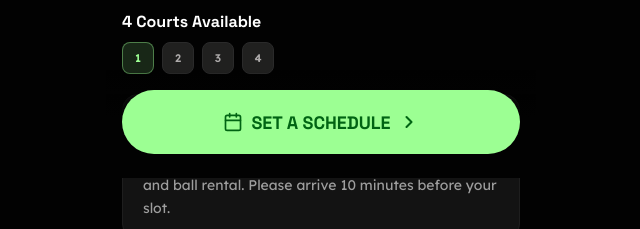
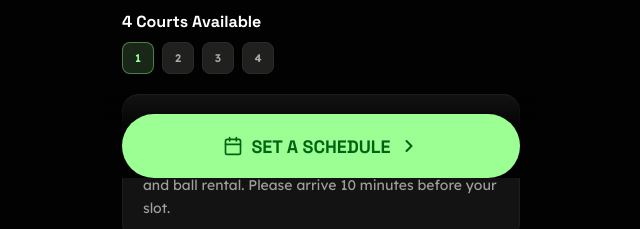
Before and after one commit to evansaragih/playwise, a Next.js app: page /venue/1 in a window 1280 px wide. Shown: the part 622-851 px from the top of the page, without its empty margins (319-959 px from the left). Built offline with nearby package versions, Linux system fonts and the light colour scheme.

Commit message:
Update UI Discover and homescreen

```diff
--- a/app/booking-summary/[id]/page.tsx
+++ b/app/booking-summary/[id]/page.tsx
@@ -336,7 +336,7 @@ export default function BookingSummaryPage() {
         <div className="fixed z-50"
              style={{ bottom:0, left:'max(0px,calc(50% - 215px))', right:'max(0px,calc(50% - 215px))',
                background:'linear-gradient(to top, #020202 55%, transparent 100%)',
-               padding:'20px 16px 24px' }}>
+               padding:'20px 16px var(--sab, 16px)' }}>
 
           {/* Summary row */}
           <div className="flex justify-between items-center mb-3 px-1">
--- a/app/venue/[id]/page.tsx
+++ b/app/venue/[id]/page.tsx
@@ -231,7 +231,7 @@ export default function VenueDetailPage() {
              left:  'max(0px, calc(50% - 215px))',
              right: 'max(0px, calc(50% - 215px))',
              background: 'linear-gradient(to top, #020202 55%, transparent 100%)',
-             padding: '20px 16px 24px',
+             padding: '20px 16px var(--sab, 16px)',
            }}>
         <motion.button
           initial={{ opacity:0, y:20 }}
```
